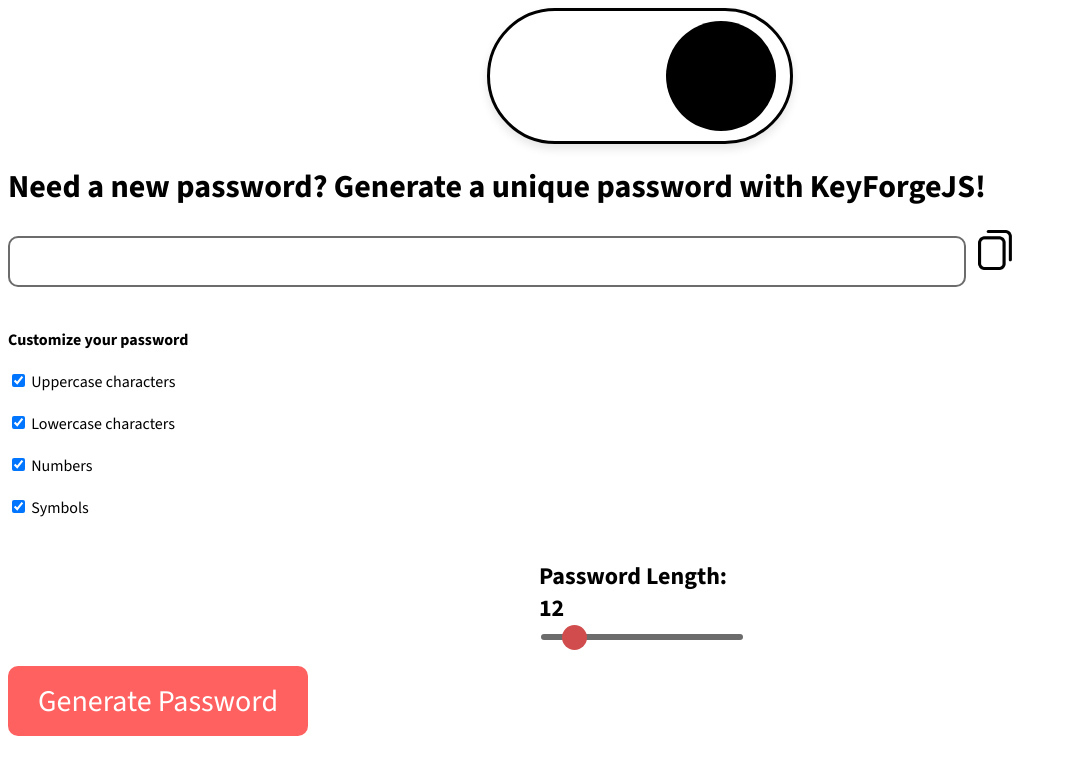
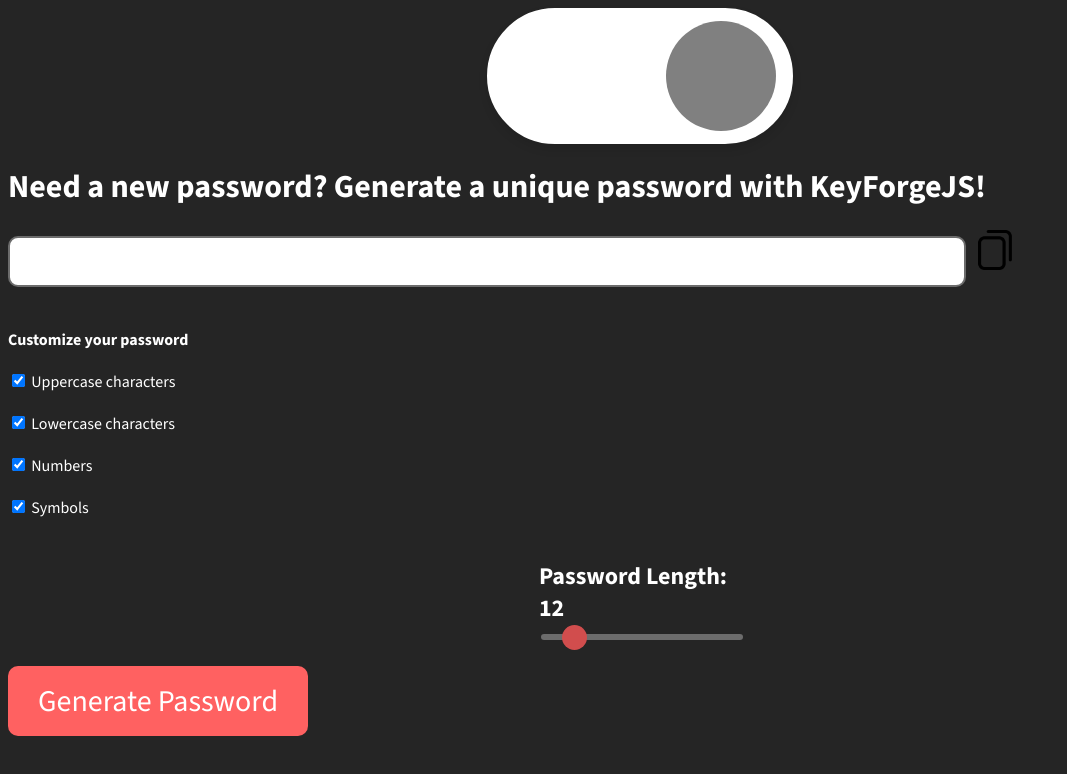
Before and after one commit to mirai64/KeyForge, a plain HTML site: page index.html in a window 1280 px wide. Both pictures are taken after a click on the element 640 px from the left and 76 px from the top of the page. Shown: the whole page, without its empty margins (0-1067 px from the left). Drawn offline with nearby package versions, Linux system fonts and the light colour scheme.

Commit message:
Added working light and dark mode toggle; works with localStorage

```diff
--- a/index.css
+++ b/index.css
@@ -6,13 +6,13 @@ body {
     color: black;
 }
 
-body.dark-mode {
+body.dark {
     color: white;
     background-color: #252525;
-    transition: all 0.25s;
+    transition: all 0.25s ease-in-out;
 }
 
-.light-dark-container {
+.togglecontainer {
   margin: 0;
   padding: 0;
   box-sizing: border-box;
@@ -20,7 +20,7 @@ body.dark-mode {
   justify-content: center;
 }
 
-.light-dark-toggle {
+.toggle {
     position: relative;
     height: 130px;
     width: 300px;
@@ -31,7 +31,7 @@ body.dark-mode {
     cursor: pointer;
 }
 
-.light-dark-toggle::before {
+.toggle::before {
     content: '';
     position: absolute;
     height: 110px;
@@ -44,7 +44,8 @@ body.dark-mode {
     transition: all 0.25s ease-in-out;
 }
 
-.light-dark-toggle.active::before {
+.toggle.active::before {
+    background-color: rgb(128, 128, 128);
     left: calc(100% - 110px - 14px)
 }
 
--- a/index.html
+++ b/index.html
@@ -7,8 +7,8 @@
     <link rel="stylesheet" href="index.css">
 </head>
 <body>
-    <div class="light-dark-container">
-        <div class="light-dark-toggle"></div>
+    <div class="togglecontainer">
+        <div class="toggle"></div>
     </div>
     <div class="main-title">
         <h1>Need a new password? Generate a unique password with KeyForgeJS!</h1>
--- a/index.js
+++ b/index.js
@@ -53,11 +53,23 @@ function updateLengthValue() {
     document.getElementById("lengthValue").innerText = length;
 }
 
-const body = document.querySelector("light-dark-container"),
-    toggle = document.querySelector(".light-dark-toggle");
+const body = document.querySelector("body"),
+    toggle = document.querySelector(".toggle");
+
+    let getMode = localStorage.getItem("mode");
+    if (getMode && getMode === "dark") {
+        body.classList.add("dark")
+        toggle.classList.add("active")
+    }
+    console.log(getMode)
 
     toggle.addEventListener("click", () => {
-        body.classList.toggle("dark-mode");
+        body.classList.toggle("dark")
+
+        if(!body.classList.contains("dark")){
+            return localStorage.setItem("mode", "light");
+        }
+        localStorage.setItem("mode", "dark")
     });
 
-toggle.addEventListener("click", () => toggle.classList.toggle("active"))
+    toggle.addEventListener("click", () => toggle.classList.toggle("active"));
```
